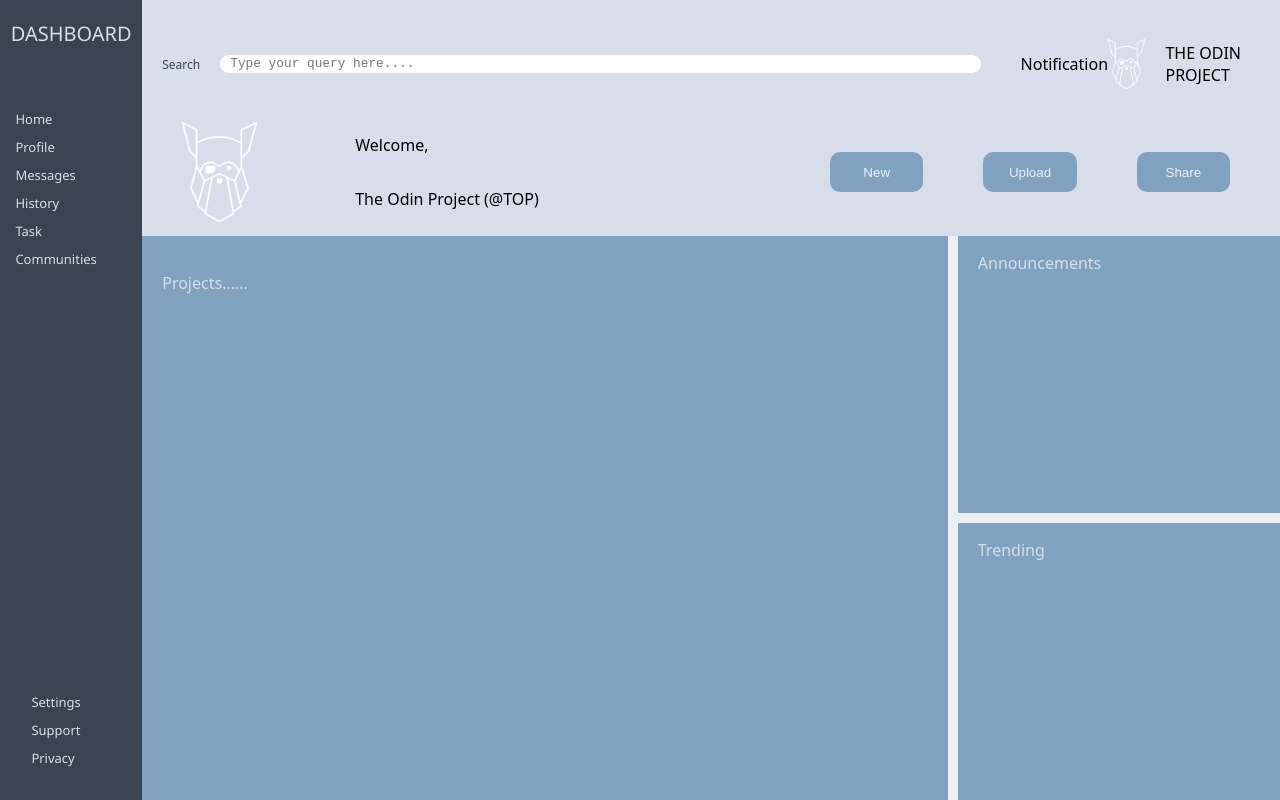
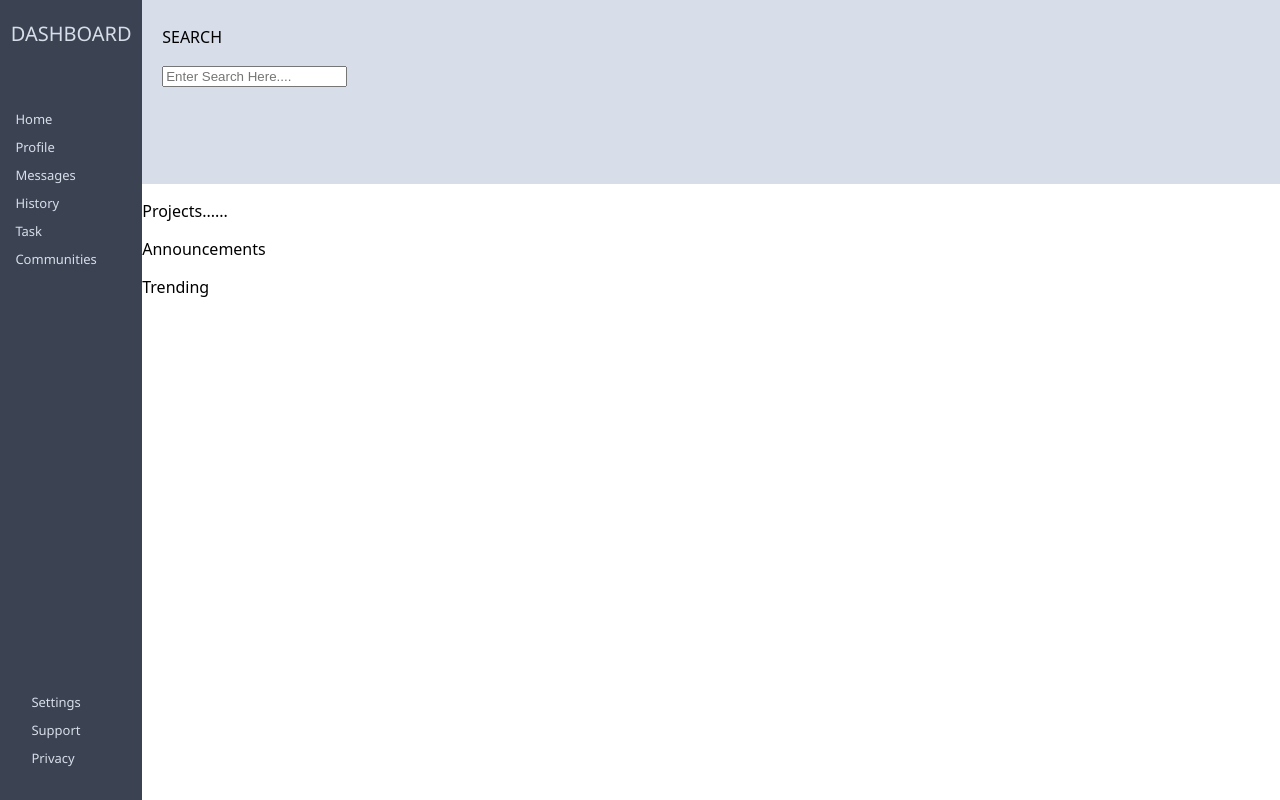
Before and after one commit to dhruvpurohit2k/dashboard, a plain HTML site: page index.html in a window 1280 px wide. Drawn offline with Linux system fonts and the light colour scheme.

Commit message:
Save content before redesinging the header.

```diff
--- a/index.html
+++ b/index.html
@@ -31,7 +31,13 @@
 
   </div>
   <div id="header">
-    <section id="search">
+    <div class="headerblock">
+      <div id="searchbar">
+        <p>SEARCH</p>
+        <input type="text" placeholder="Enter Search Here....">
+      </div>
+    </div>
+    <!-- <section id="search">
       <span>Search</span>
       <input type="text" placeholder="Type your query here....">
     </section>
@@ -49,7 +55,7 @@
       <button class="action-button">New</button>
       <button class="action-button">Upload</button>
       <button class="action-button">Share</button>
-    </section>
+    </section> -->
   </div>
   <main>
     <section id="projects">
--- a/styles.css
+++ b/styles.css
@@ -15,7 +15,6 @@ body {
   display: grid;
   grid-template-columns: 1fr 8fr;
   grid-template-rows: 1fr 5fr;
-  overflow: auto;
 }
 
 #sidebar {
@@ -43,8 +42,7 @@ body {
   display: grid;
   grid-template-columns: repeat(4, 1fr);
   grid-template-rows: 1fr 1fr;
-  column-gap: 20px;
-
+  row-gap: 10px;
   #search {
     display: flex;
     width: 100%;
@@ -58,16 +56,17 @@ body {
     }
 
     input {
-      padding-right: max(20px,40%);
       outline: none;
-      border-radius: 15px;
+      border-radius: 5px;
       font-family: "Courier New", Courier, monospace;
-      font-size: 0.8em;
-      height: 1.2em;
-      border: 0;
+      font-size: 1em;
+      /* height: 1.2em; */
+      border: 0px;
       color: #3b4252;
-      padding-left: 10px;
-      width: clamp(30ch, 100%, 500px);
+      padding: 20px;
+      width: clamp(30ch, 100%, 700px);
+      /* margin-right:clamp(20px,25%,150px); */
+      margin-right:250px;
     }
 
     input:focus {
@@ -79,14 +78,11 @@ body {
     grid-area: 1/4/2/5;
     display: flex;
     align-items: center;
-    justify-content: space-around;
-
-    span:nth-child(1) {
-    }
+    justify-content: center;
 
     img {
       height: 50px;
-      margin-left: auto;
+      margin-left:min(50px,5%);
     }
 
     span {
@@ -96,14 +92,14 @@ body {
 
   #about {
     display: grid;
-    grid-template-columns: 1fr 2fr;
-    grid-row: 1fr 2fr;
+    grid-template-columns: 1fr 5fr;
+    grid-template-rows: 1fr 2fr;
     grid-area: 2/1/3/3;
     align-items: center;
-    padding-left: 20px;
-
+    padding-left: 60px;
     img {
-      height: 100px;
+      height: 50px;
+      justify-items: center;
       grid-area: 1/1/3/2;
     }
   }
@@ -117,10 +113,7 @@ body {
 
     .action-button {
       background-color: #81a1c1;
-      border: 0px;
       border-radius: 10px;
-      padding: 10px;
-      margin: 0px 30px;
       color: #eceff4;
       height: 3em;
       width: 7em;
@@ -138,7 +131,7 @@ body {
   margin-top: 20px;
 }
 
-main {
+ /* main {
   grid-area: 2/2/3/3;
   background-color: #eceff4;
   color: #d8dee9;
@@ -192,7 +185,8 @@ main {
       width: 80%;
     }
   }
-}
+}   */
+
 
 /* .svg{
   display: inline;
```
